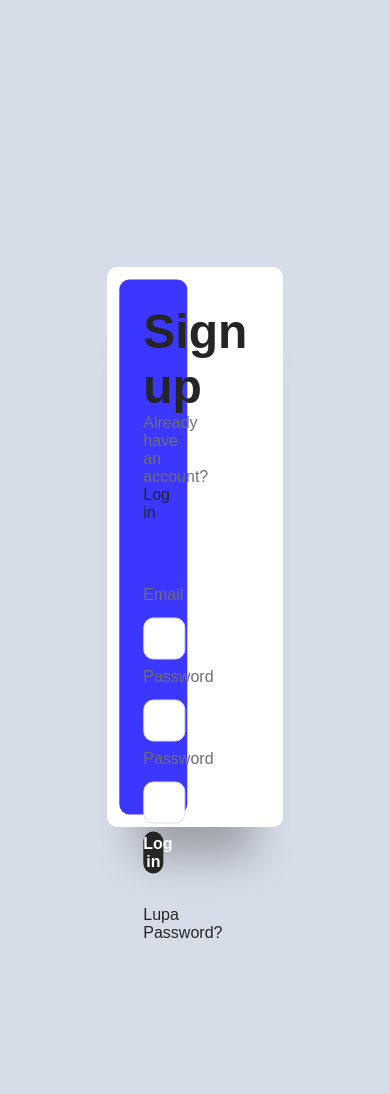
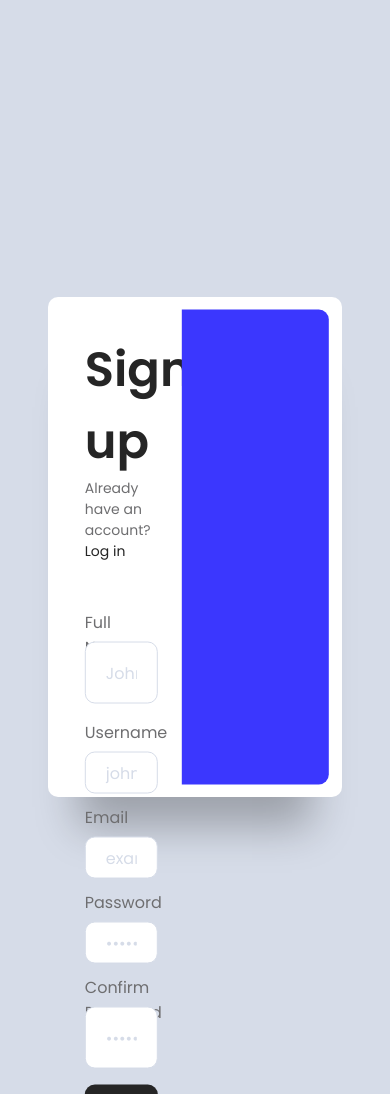
Before and after one commit to iniryan/HealthHeroes, a PHP site: page /page/register.html in a window 390 px wide. Run offline with PHP 8.4, Linux system fonts and the light colour scheme.

Commit message:
update css login

```diff
--- a/assets/css/ryan.css
+++ b/assets/css/ryan.css
@@ -1,3 +1,5 @@
+@import url("https://fonts.googleapis.com/css2?family=Poppins:wght@200;300;400;500;600;700;800&display=swap");
+
 * {
     padding: 0;
     margin: 0;
@@ -24,6 +26,14 @@
     background-color: #FFFFFF;
     border-radius: 10px;
     box-shadow: 0 60px 40px -30px rgba(0, 0, 0, 0.27);
+}
+
+.signcontainer {
+    padding: 32px;
+}
+
+.signbox {
+    height: 720px;
 }
 
 .inner-box {
@@ -141,11 +151,11 @@ form {
     margin-top: 32px;
 }
 
-.input-field::placeholder {
+.input-field::placeholder, .input-field-sign::placeholder {
     color: #D6DCE8;
 }
 
-.input-field:focus {
+.input-field:focus, .input-field-sign:focus {
     outline: none;
     border: 1px solid #3B37FE;
 }
@@ -156,7 +166,7 @@ label {
     color: #6E6E70;
 }
 
-.btn-login {
+.btn-login, .btn-signup {
     width: 100%;
     height: 42px;
     background-color: #252525;
@@ -167,10 +177,9 @@ label {
     border-radius: 10px;
     margin-bottom: 32px;
     cursor: pointer;
-    transition: 0.3s;
 }
 
-.btn-login:hover {
+.btn-login:hover, .btn-signup:hover {
     background-color: #3B37FE;
 }
 
@@ -188,3 +197,107 @@ label {
 .text a:hover {
     color: #3B37FE;
 }
+
+.left-sign {
+    position: absolute;
+    height: 100%;
+    width: 45%;
+    top: 0;
+    left: 0;
+    border-radius: 10px;
+}
+
+.right-sign {
+    position: absolute;
+    height: 100%;
+    width: 55%;
+    left: 45%;
+    top: 0;
+    background-color: #3B37FE;
+    border-radius: 0px 10px 10px 0px;
+}
+
+@media screen and (max-width: 1024px) {
+    .box {
+        width: 80%;
+    }
+}
+
+@media screen and (max-width: 768px) {
+    .box {
+        width: 60%;
+    }
+
+    .left {
+        visibility: hidden;
+    }
+
+    .right {
+        width: 100%;
+        left: 0;
+        border-radius: 10px;
+    }
+}
+
+@media screen and (max-width: 480px) {
+    .box {
+        width: 90%;
+        height: 500px;
+    }
+
+    .input-wrap {
+        margin-top: 48px;
+    }
+
+    label {
+        margin-top: 0px;
+        margin-bottom: 12px;
+    }
+
+    .heading-right h6, .text {
+        font-size: 14px;
+    }
+}
+
+@media screen and (max-width: 375px) {
+    .box {
+        width: 100%;
+        height: 500px;
+    }
+
+    .input-wrap {
+        margin-top: 36px;
+        margin-bottom: 12px;
+    }
+
+    .text {
+        position: absolute;
+        bottom: 4%;
+    }
+}
+
+@media screen and (max-width: 320px) {
+    .box {
+        width: 100%;
+        height: 460px;
+    }
+
+    .input-wrap {
+        margin-top: 18px;
+        margin-bottom: 32px;
+    }
+
+    .heading-right h1 {
+        font-size: 36px;
+    }
+
+    .heading-right h6 {
+        font-size: 12px;
+    }
+
+    .text {
+        font-size: 12px;
+        position: absolute;
+        bottom: 6%;
+    }
+}
--- a/page/register.html
+++ b/page/register.html
@@ -8,10 +8,10 @@
 	<link rel="stylesheet" href="../assets/css/ryan.css">
 </head>
 <body>
-	<div class="container">
-        <div class="box">
+	<div class="container signcontainer">
+        <div class="box signbox">
             <div class="inner-box">
-                <div class="left">
+                <div class="left-sign">
 					<form method="get" action="register.html">
                         <div class="heading-right">
                             <h1>Sign up</h1>
@@ -21,29 +21,32 @@
                             </h6>
                         </div>
                         <div class="input-wrap">
+                            <label>Full Name</label>
+                            <input type="text" name="fullname" minlength="4" placeholder="John Doe" class="input-field" autocomplete="off" required/>
+                        </div>
+                        <div class="input-wrap">
+                            <label>Username</label>
+                            <input type="text" name="username" minlength="4" placeholder="johnD" class="input-field" autocomplete="off" required/>
+                        </div>
+                        <div class="input-wrap">
                             <label>Email</label>
                             <input type="email" name="email" minlength="4" placeholder="example@test.com" class="input-field" autocomplete="off" required/>
                         </div>
-
 						<div class="input-wrap">
                             <label>Password</label>
                             <input type="password" name="password" minlength="4" placeholder="••••••••" class="input-field" autocomplete="off" required/>
                         </div>
                         <div class="input-wrap">
-                            <label>Password</label>
-                            <input type="password" name="password" minlength="4" placeholder="••••••••" class="input-field" autocomplete="off" required/>
+                            <label>Confirm Password</label>
+                            <input type="password" name="password2" minlength="4" placeholder="••••••••" class="input-field" autocomplete="off" required/>
                         </div>
 
                         <div class="input-wrap">
-                            <button type="submit" value="login" class="btn-login">Log in</button>
+                            <button type="submit" value="signup" class="btn-signup">Sign up</button>
                         </div>
-
-                        <p class="text">
-                            <a href="#">Lupa Password?</a>
-                        </p>
                     </form>
                 </div>
-                <div class="right">
+                <div class="right-sign">
 
                 </div>
             </div>
```
